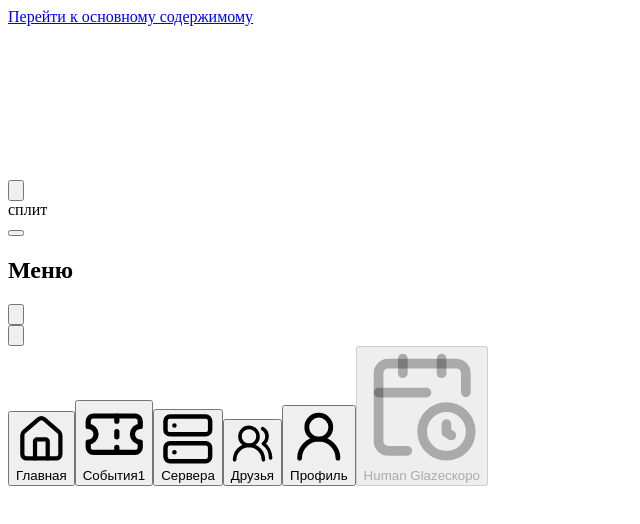
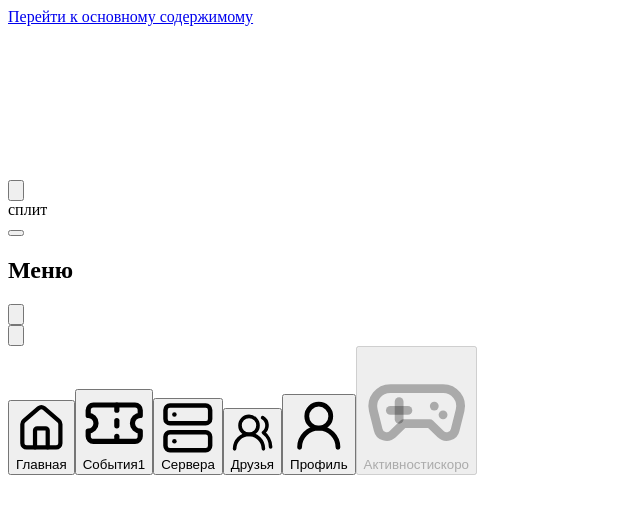
Before and after one commit to fridayisyourday/splitevents, a Vue app: page / in a window 1280 px wide. Both pictures are taken after a click on the button "Открыть меню". Shown: the top 524 px of the page, without its empty margins (0-640 px from the left). Built offline with nearby package versions, Linux system fonts and the light colour scheme.

Commit message:
Rename Human Glaze menu item to Activities

```diff
--- a/css/menu.css
+++ b/css/menu.css
@@ -132,7 +132,15 @@ button.menu-item {
     cursor: default;
 }
 
-/* Human Glaze uses the shared rounded menu-badge component. */
+/* Activities are the only menu item with a visible icon. */
+.menu-item-coming-soon .menu-item-icon {
+    display: block;
+}
+
+.menu-item-coming-soon .menu-item-label {
+    text-transform: uppercase;
+}
+
 
 body.menu-open {
     overflow: hidden;
--- a/src/App.vue
+++ b/src/App.vue
@@ -141,6 +141,7 @@ onBeforeUnmount(() => {
             <symbol id="icon-ticket" viewBox="0 0 24 24"><path d="M2 9a3 3 0 0 1 0 6v2a2 2 0 0 0 2 2h16a2 2 0 0 0 2-2v-2a3 3 0 0 1 0-6V7a2 2 0 0 0-2-2H4a2 2 0 0 0-2 2Z"></path><path d="M13 5v2"></path><path d="M13 17v2"></path><path d="M13 11v2"></path></symbol>
             <symbol id="icon-server" viewBox="0 0 24 24"><rect width="20" height="8" x="2" y="2" rx="2" ry="2"></rect><rect width="20" height="8" x="2" y="14" rx="2" ry="2"></rect><line x1="6" x2="6.01" y1="6" y2="6"></line><line x1="6" x2="6.01" y1="18" y2="18"></line></symbol>
             <symbol id="icon-users-round" viewBox="0 0 24 24"><path d="M18 21a8 8 0 0 0-16 0"></path><circle cx="10" cy="8" r="5"></circle><path d="M22 20c0-3.37-2-6.5-4-8a5 5 0 0 0-.45-8.3"></path></symbol>
+            <symbol id="icon-gamepad" viewBox="0 0 24 24"><path d="M6 9h12a4 4 0 0 1 3.88 4.97l-1.1 4.4a2 2 0 0 1-3.32 1.02L15 17H9l-2.46 2.39a2 2 0 0 1-3.32-1.02l-1.1-4.4A4 4 0 0 1 6 9Z"></path><path d="M8 12v4"></path><path d="M6 14h4"></path><path d="M16 13h.01"></path><path d="M18 15h.01"></path></symbol>
             <symbol id="icon-calendar-clock" viewBox="0 0 24 24"><path d="M16 2v3"></path><path d="M17 15.5v1.7l1 .625"></path><path d="M21 8.936V5a2 2 0 0 0-2-2H5a2 2 0 0 0-2 2v14a2 2 0 0 0 2 2h3.935"></path><path d="M3 9h9.873"></path><path d="M8 2v3"></path><circle cx="17" cy="17" r="5"></circle></symbol>
             <symbol id="icon-plus" viewBox="0 0 24 24"><path d="M5 12h14"></path><path d="M12 5v14"></path></symbol>
             <symbol id="icon-loader-circle" viewBox="0 0 24 24"><path d="M21 12a9 9 0 1 1-6.219-8.56"></path></symbol>
--- a/src/components/AppHeader.vue
+++ b/src/components/AppHeader.vue
@@ -363,9 +363,9 @@ onBeforeUnmount(() => {
                     disabled
                 >
                     <svg class="lucide-icon menu-item-icon" viewBox="0 0 24 24" fill="none" stroke="currentColor" stroke-width="2" stroke-linecap="round" stroke-linejoin="round" aria-hidden="true" focusable="false">
-                        <use href="#icon-calendar-clock"></use>
+                        <use href="#icon-gamepad"></use>
                     </svg>
-                    <span class="menu-item-label">Human Glaze</span>
+                    <span class="menu-item-label">Активности</span>
                     <span class="menu-item-badge menu-item-badge--accent">скоро</span>
                 </button>
             </nav>
```
